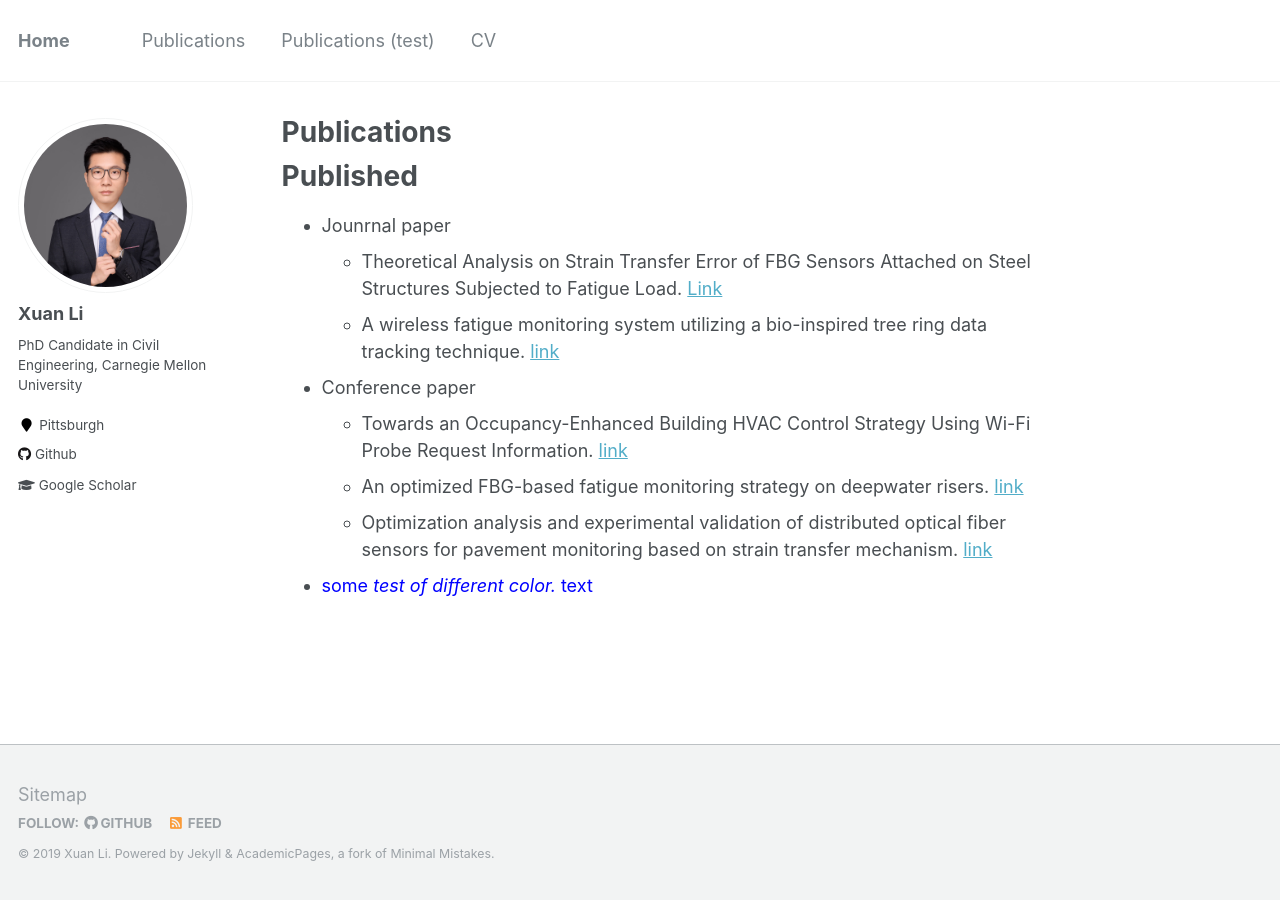
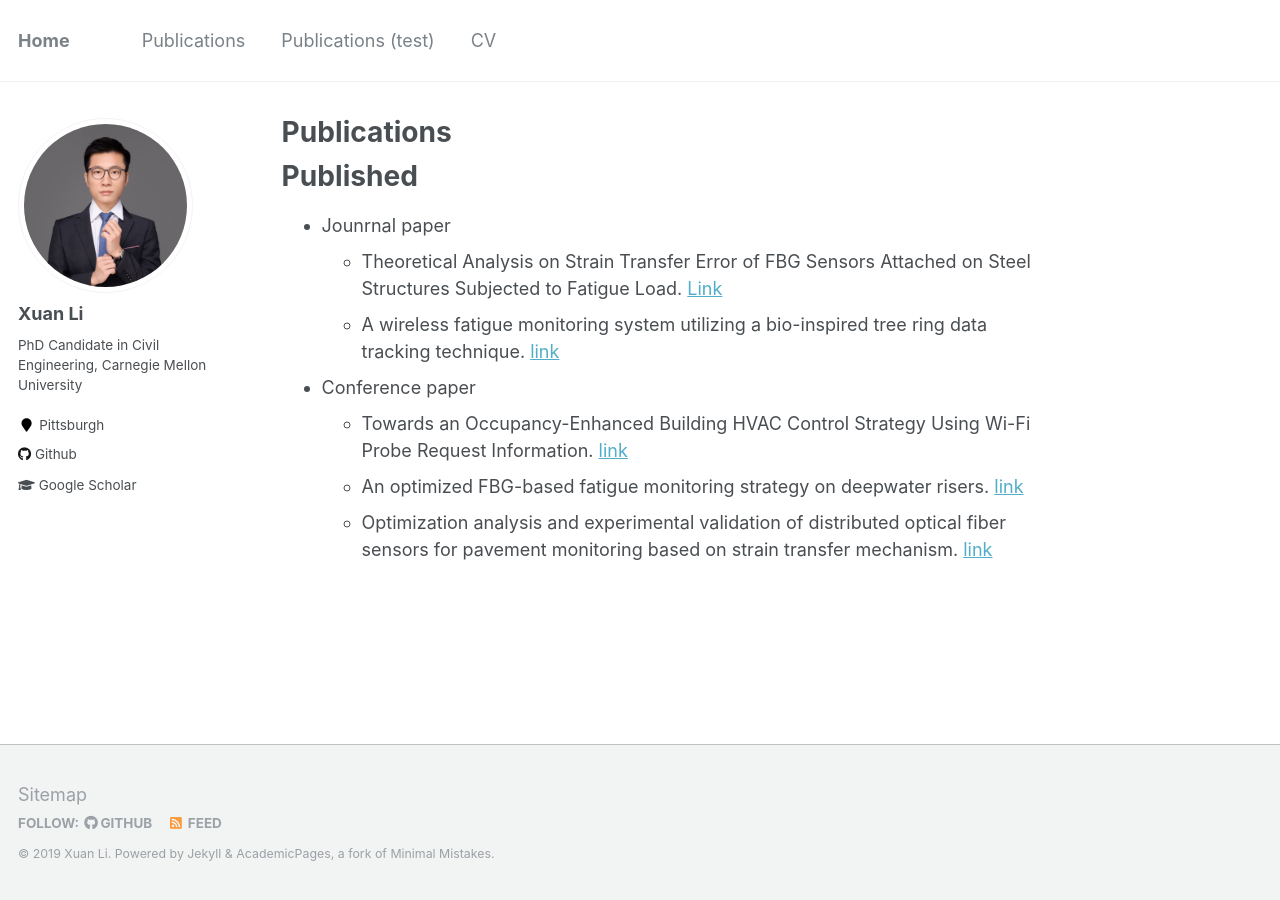
Before and after one commit to milanlx/milanlx.github.io, a Jekyll site: the page built from _pages/publication-test.md, in a window 1280 px wide. Built offline with Jekyll 4.4.1, drawn with Linux system fonts in a browser that asks for light colours.

Commit message:
Update publication-test.md

```diff
--- a/_pages/publication-test.md
+++ b/_pages/publication-test.md
@@ -15,5 +15,3 @@ Published
   * Towards an Occupancy-Enhanced Building HVAC Control Strategy Using Wi-Fi Probe Request Information. [link](https://ascelibrary.org/doi/abs/10.1061/9780784480847.003)
   * An optimized FBG-based fatigue monitoring strategy on deepwater risers.  [link](https://www.spiedigitallibrary.org/conference-proceedings-of-spie/9276/927620/An-optimized-FBG-based-fatigue-monitoring-strategy-on-deepwater-risers/10.1117/12.2072847.full?SSO=1)
   * Optimization analysis and experimental validation of distributed optical fiber sensors for pavement monitoring based on strain transfer mechanism. [link](https://www.researchgate.net/publication/309282249_Optimization_analysis_and_experimental_validation_of_distributed_optical_fiber_sensors_for_pavement_monitoring_based_on_strain_transfer_mechanism)
-
-* <span style="color:blue">some *test of different color.* text</span>
```
